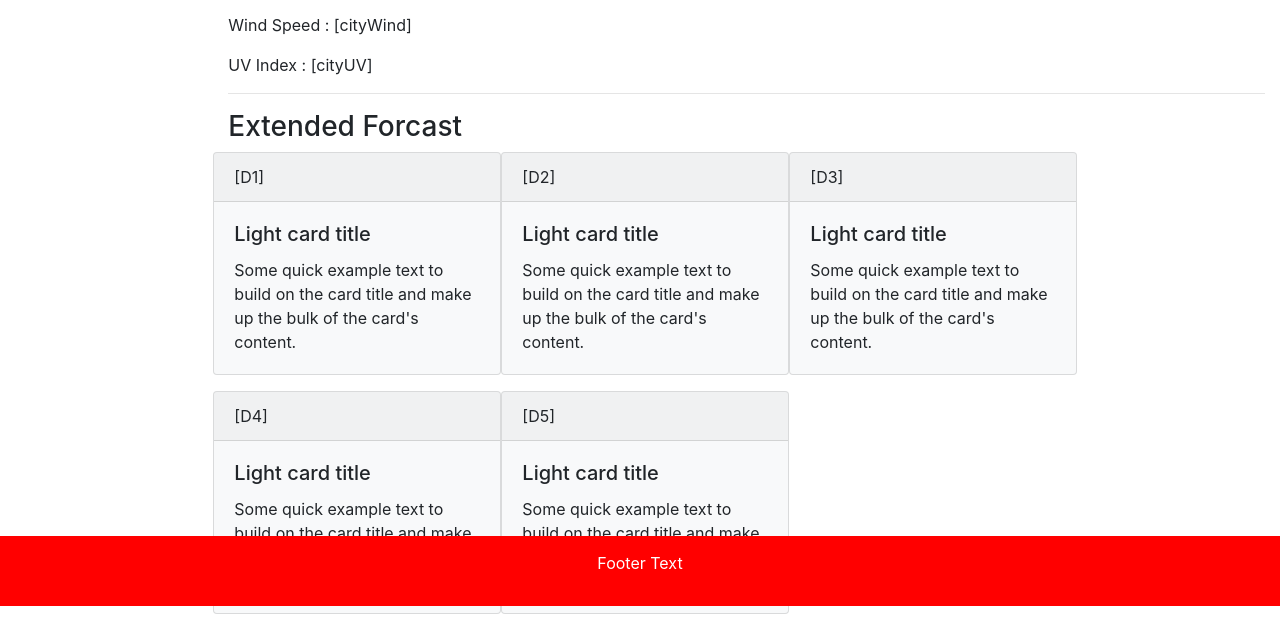
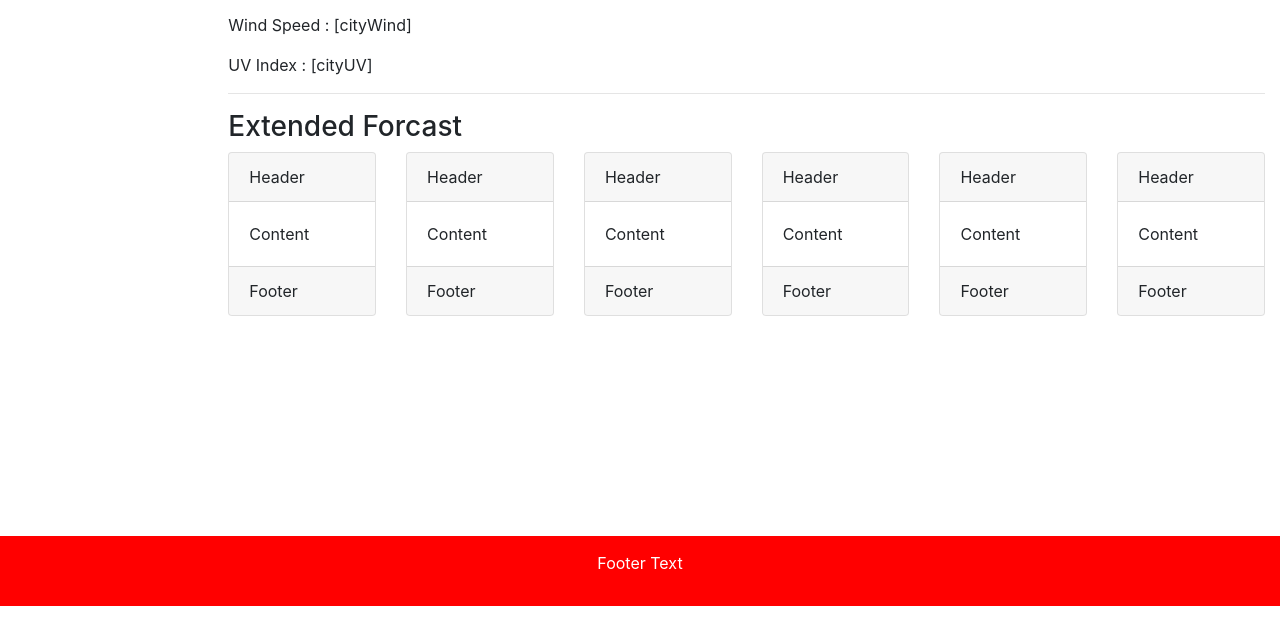
Before and after one commit to troylochner/Weather-Dashboard, a plain HTML site: page index.html in a window 1280 px wide. Shown: the part 194-824 px from the top of the page. After the commit the page ends 800 px from the top, so only its background shows below. Drawn offline with nearby package versions, Linux system fonts and the light colour scheme.

Commit message:
change html to card deck format. Better than the card grids

```diff
--- a/index.html
+++ b/index.html
@@ -114,47 +114,47 @@
         <hr>
         <h3>Extended Forcast</h3>
 
-<div class="row">
+        <div class="card-deck">
 
-        <div class="card bg-light mb-3" style="max-width: 18rem;">
-          <div class="card-header">[D1]</div>
-          <div class="card-body">
-            <h5 class="card-title">Light card title</h5>
-            <p class="card-text">Some quick example text to build on the card title and make up the bulk of the card's content.</p>
-          </div>
+
+          <div class="card">
+            <div class="card-header">Header</div>
+            <div class="card-body">Content</div>
+            <div class="card-footer">Footer</div>
           </div>
 
-        <div class="card bg-light mb-3" style="max-width: 18rem;">
-          <div class="card-header">[D2]</div>
-          <div class="card-body">
-            <h5 class="card-title">Light card title</h5>
-            <p class="card-text">Some quick example text to build on the card title and make up the bulk of the card's content.</p>
-          </div>
+          <div class="card">
+            <div class="card-header">Header</div>
+            <div class="card-body">Content</div>
+            <div class="card-footer">Footer</div>
           </div>
 
-        <div class="card bg-light mb-3" style="max-width: 18rem;">
-          <div class="card-header">[D3]</div>
-          <div class="card-body">
-            <h5 class="card-title">Light card title</h5>
-            <p class="card-text">Some quick example text to build on the card title and make up the bulk of the card's content.</p>
-          </div>
+          <div class="card">
+            <div class="card-header">Header</div>
+            <div class="card-body">Content</div>
+            <div class="card-footer">Footer</div>
           </div>
 
-        <div class="card bg-light mb-3" style="max-width: 18rem;">
-          <div class="card-header">[D4]</div>
-          <div class="card-body">
-            <h5 class="card-title">Light card title</h5>
-            <p class="card-text">Some quick example text to build on the card title and make up the bulk of the card's content.</p>
-          </div>
+          <div class="card">
+            <div class="card-header">Header</div>
+            <div class="card-body">Content</div>
+            <div class="card-footer">Footer</div>
           </div>
 
-        <div class="card bg-light mb-3" style="max-width: 18rem;">
-          <div class="card-header">[D5]</div>
-          <div class="card-body">
-            <h5 class="card-title">Light card title</h5>
-            <p class="card-text">Some quick example text to build on the card title and make up the bulk of the card's content.</p>
+          <div class="card">
+            <div class="card-header">Header</div>
+            <div class="card-body">Content</div>
+            <div class="card-footer">Footer</div>
           </div>
+
+          <div class="card">
+            <div class="card-header">Header</div>
+            <div class="card-body">Content</div>
+            <div class="card-footer">Footer</div>
           </div>
+
+
+
 
         </div>
 
```
Lines whose indentation alone changed are shown as unchanged.
